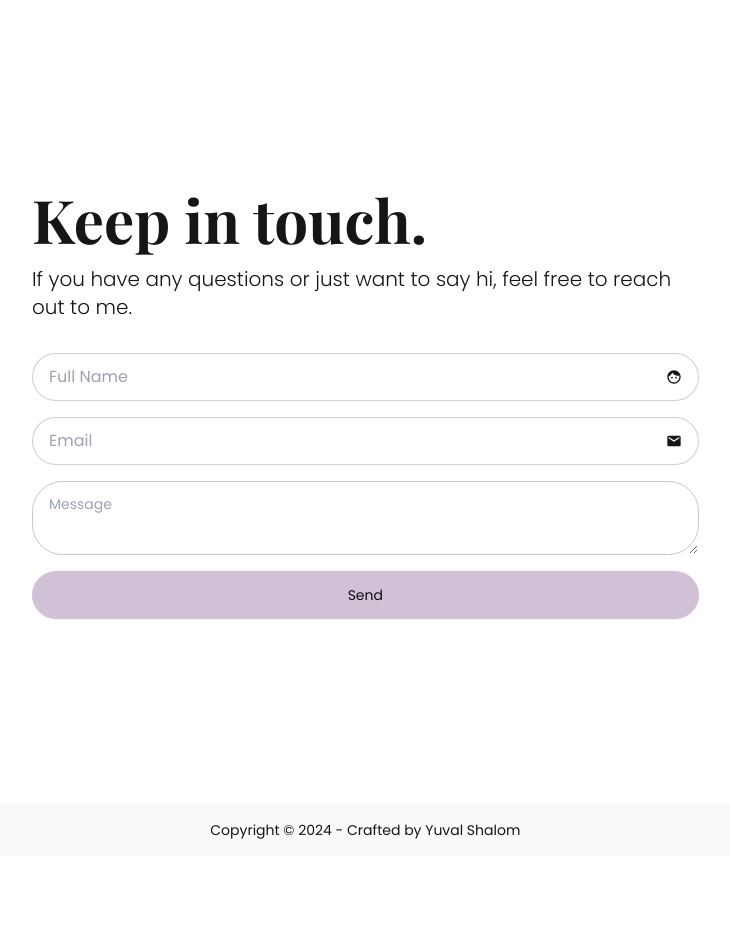
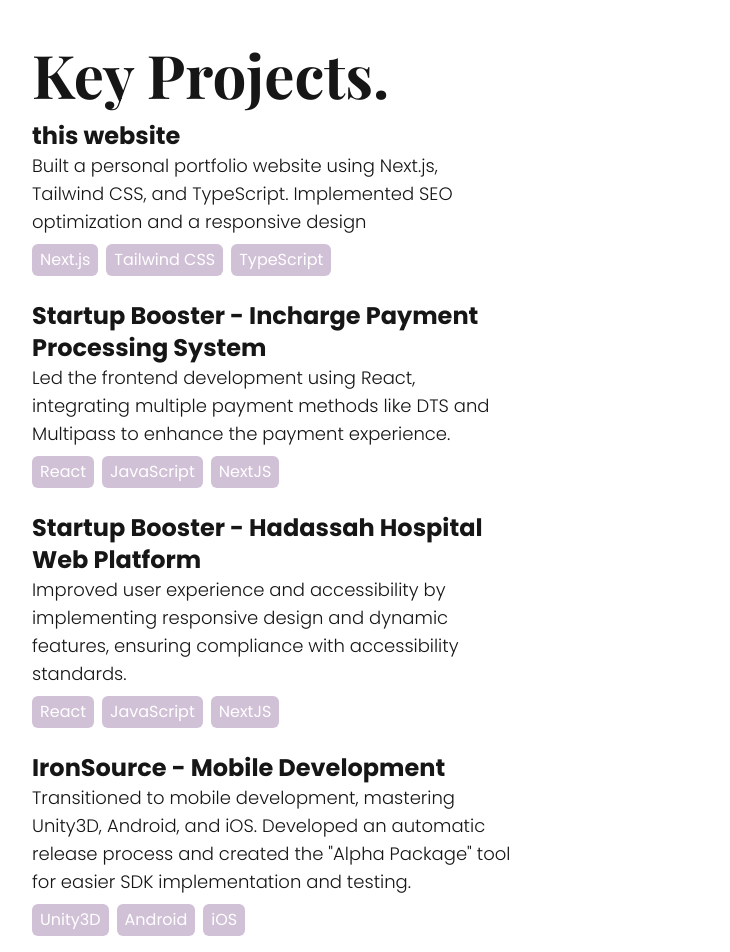
Before and after one commit to yuvalysh0/portfolio, a Next.js app: page / in a window 1280 px wide. Shown: the part 2920-3872 px from the top of the page, without its empty margins (8-738 px from the left). Before the commit the page ends 3776 px from the top, so only its background shows below. Built offline with nearby package versions, Linux system fonts and the light colour scheme.

Commit message:
added projects section

```diff
--- /dev/null
+++ b/app/components/Projects.tsx
@@ -0,0 +1,35 @@
+import React from 'react';
+import { playfair } from '../utils/fonts';
+import { projects } from '../utils/projects';
+
+const Projects = () => {
+  return (
+    <div
+      className="flex flex-col justify-center min-h-[70vh] md:min-h-screen p-10 md:pe-56"
+      id="projects"
+    >
+      <h1
+        className={`text-4xl md:text-6xl font-bold mb-4 ${playfair.className}`}
+      >
+        Key Projects.
+      </h1>
+      {projects.map((project) => (
+        <div className="flex flex-col mb-6">
+          <h2 className="text-xl md:text-2xl font-semibold">{project.title}</h2>
+          <p className="text-md md:text-lg font-light mb-2">
+            {project.description}
+          </p>
+          <div className="flex flex-wrap gap-2">
+            {project.tags.map((tag) => (
+              <span className="text-sm md:text-base bg-primary text-white px-2 py-1 rounded-md">
+                {tag}
+              </span>
+            ))}
+          </div>
+        </div>
+      ))}
+    </div>
+  );
+};
+
+export default Projects;
--- a/app/page.tsx
+++ b/app/page.tsx
@@ -6,6 +6,7 @@
 import Footer from './components/layout/Footer';
 import Contact from './components/Contact';
 import ImageSection from './components/layout/ImageSection';
+import Projects from './components/Projects';
 
 export default function Home() {
   return (
@@ -16,6 +17,7 @@
         <Hero />
         <AboutMe />
         <Experience />
+        <Projects />
         <Contact />
         <Footer />
       </section>
--- /dev/null
+++ b/app/utils/projects.ts
@@ -0,0 +1,39 @@
+export const projects = [
+  {
+    title: 'this website',
+    description:
+      'Built a personal portfolio website using Next.js, Tailwind CSS, and TypeScript. Implemented SEO optimization and a responsive design',
+    tags: ['Next.js', 'Tailwind CSS', 'TypeScript'],
+  },
+
+  {
+    title: 'Startup Booster - Incharge Payment Processing System',
+    description:
+      'Led the frontend development using React, integrating multiple payment methods like DTS and Multipass to enhance the payment experience.',
+    tags: ['React', 'JavaScript', 'NextJS'],
+  },
+  {
+    title: 'Startup Booster - Hadassah Hospital Web Platform',
+    description:
+      'Improved user experience and accessibility by implementing responsive design and dynamic features, ensuring compliance with accessibility standards.',
+    tags: ['React', 'JavaScript', 'NextJS'],
+  },
+  {
+    title: 'IronSource - Mobile Development',
+    description:
+      'Transitioned to mobile development, mastering Unity3D, Android, and iOS. Developed an automatic release process and created the "Alpha Package" tool for easier SDK implementation and testing.',
+    tags: ['Unity3D', 'Android', 'iOS'],
+  },
+  {
+    title: 'Flash-Media Scheduler',
+    description:
+      'Built the foundation and design using CSS, Vue.js, and Quasar Framework. Implemented Vuex for state management and Firebase for real-time data synchronization.',
+    tags: ['Vue.js', 'Quasar', 'Firebase'],
+  },
+  {
+    title: 'FriendsBook',
+    description:
+      'Developed a social app with CSS, Vue.js, Vuex, and Firebase. Created functionalities for posting, liking, commenting, and real-time updates to deliver a seamless social media experience',
+    tags: ['Vue.js', 'Vuex', 'Firebase'],
+  },
+];
```
